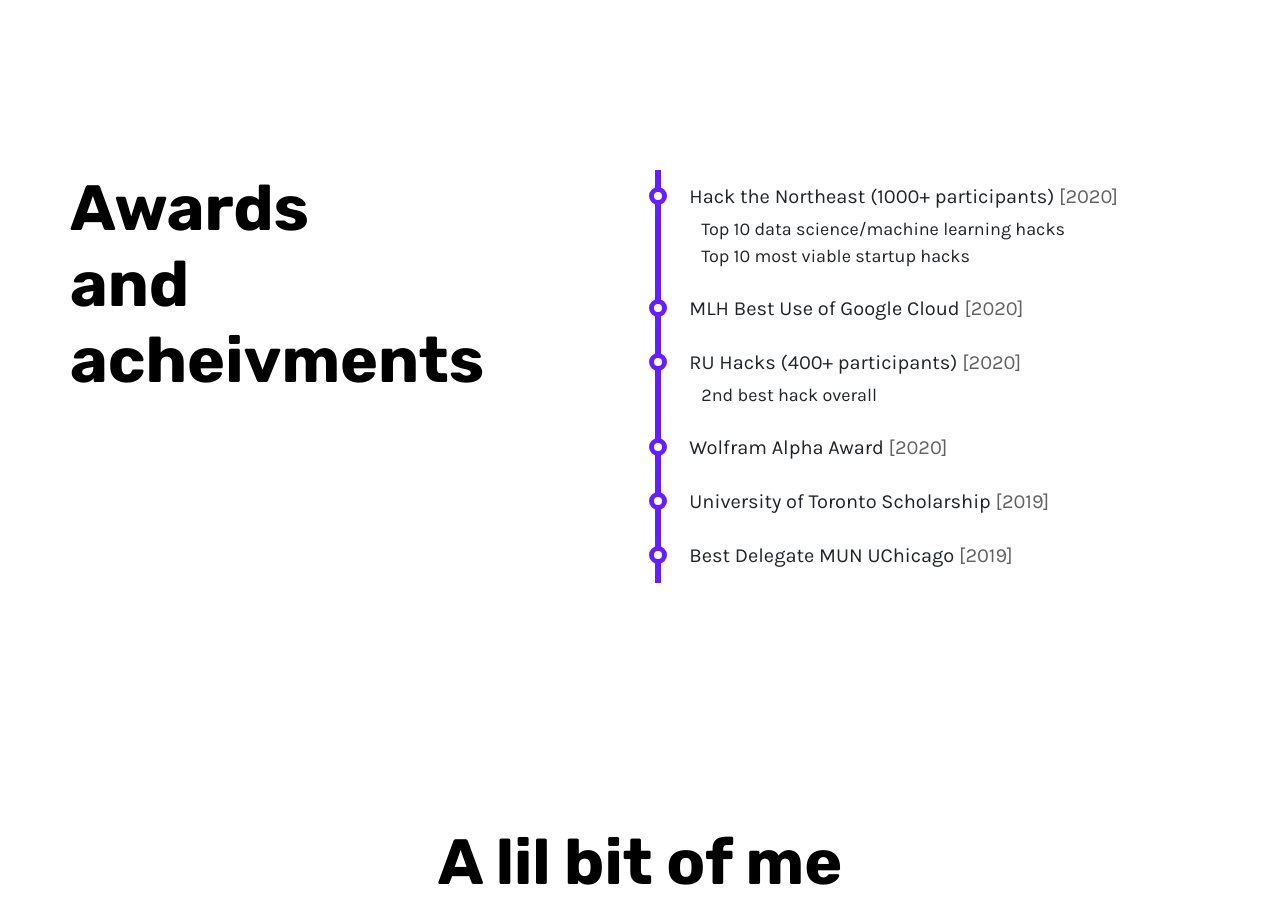
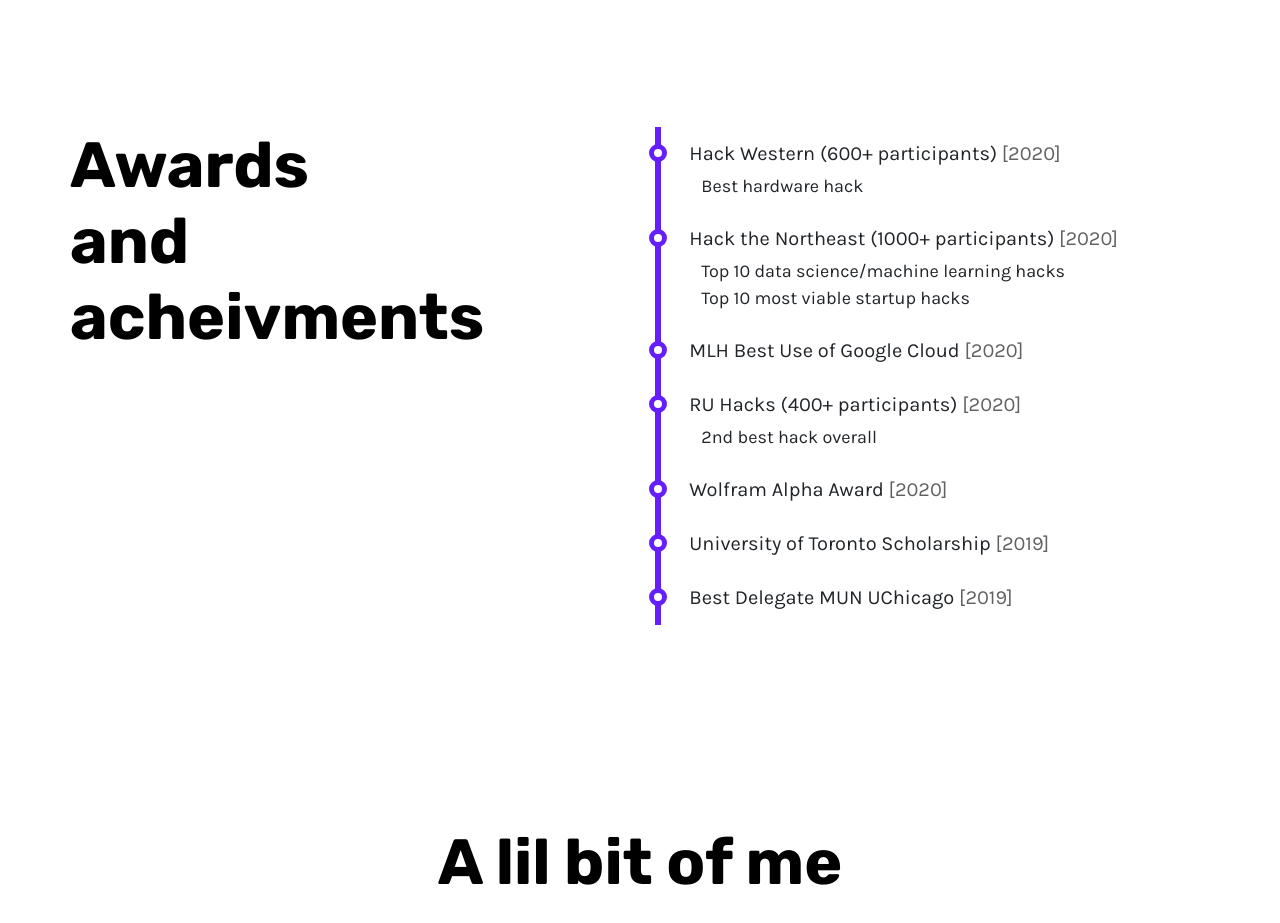
Before and after one commit to Johnson-Su/Personal-Website-Old, a plain HTML site: page about.html in a window 1280 px wide. Shown: the part 900-1823 px from the top of the page. Drawn offline with nearby package versions, Linux system fonts and the light colour scheme; a script that the page names is missing.

Commit message:
added award

```diff
--- a/about.html
+++ b/about.html
@@ -81,6 +81,15 @@
             </div>
             <div class="col-md mx-4 mx-md-0">
               <ul class="timeline">
+
+                <li>
+                  <div class="direction-r">
+                    <div class="flag-wrapper">
+                      <span class="flag titlefonts">Hack Western (600+ participants) <span class="socialcolor">[2020]</span>
+                    </div>
+                    <div class="desc titlefonts">Best hardware hack</div>
+                  </div>
+                </li>
 
                 <li>
                   <div class="direction-r">
```
Also changed, not shown: 2 other files.
